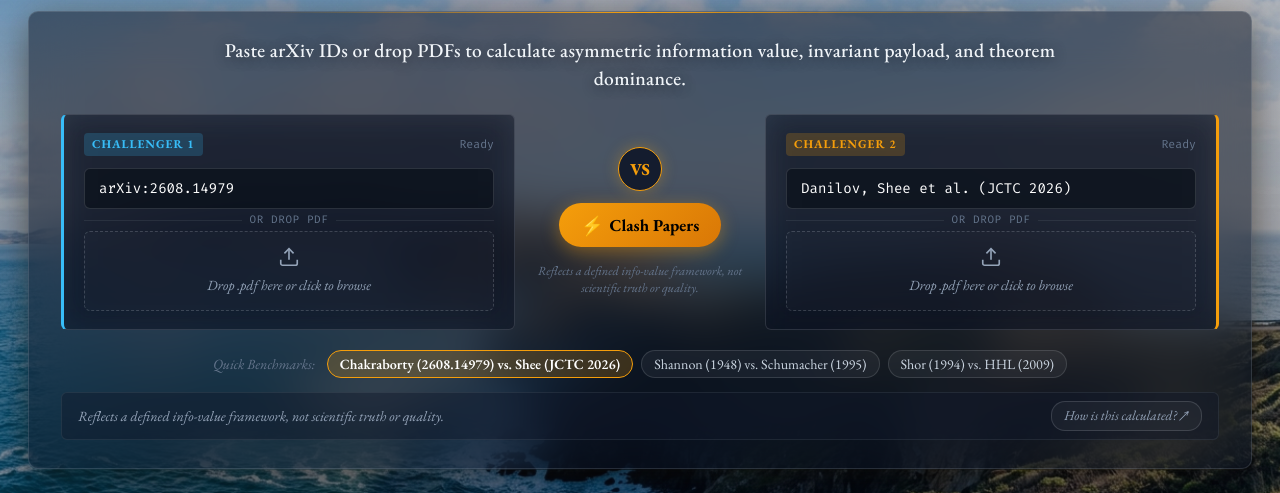
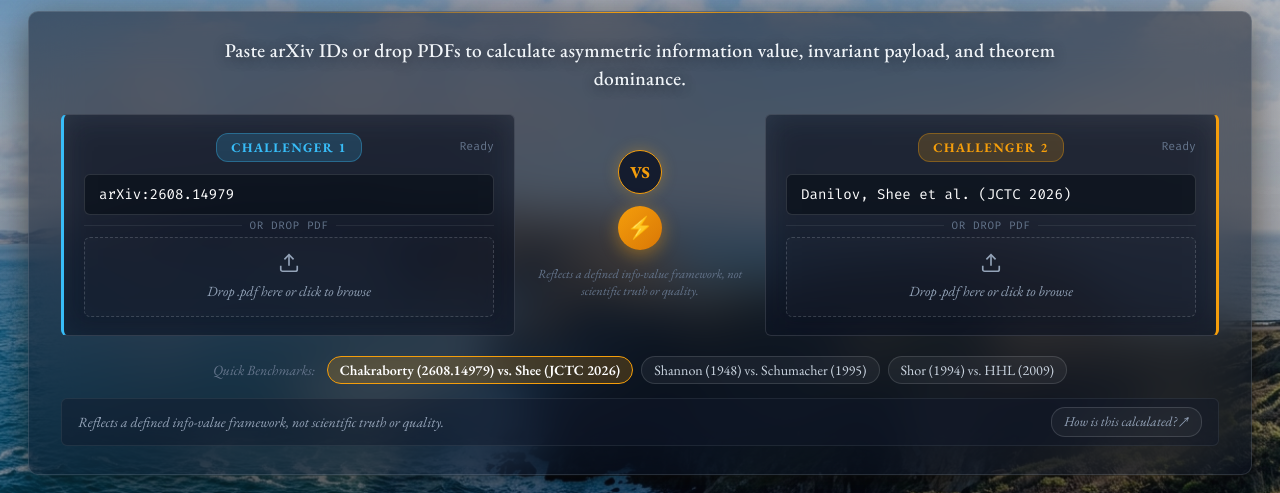
Before and after one commit to point-reyes-sound/papermache, a website built with Vite: page index.html in a window 1280 px wide. Shown: the part 158-651 px from the top of the page. Built offline with nearby package versions, Linux system fonts and the light colour scheme; files whose address does not match are found by name.

Commit message:
feat(ui): center challenger tags and convert clash button to sleek circular bolt

```diff
--- a/index.html
+++ b/index.html
@@ -47,8 +47,8 @@
           <!-- Center Clash Action Trigger -->
           <div class="clash-trigger-column">
             <div class="vs-glow-circle">VS</div>
-            <button id="btn-hero-clash" class="btn-hero-clash" title="Clash Papers and calculate Information Value">
-              <span class="bolt-icon">⚡</span> Clash Papers
+            <button id="btn-hero-clash" class="btn-hero-clash" title="Clash Papers and calculate Information Value" aria-label="Clash Papers">
+              <span class="bolt-icon">⚡</span>
             </button>
             <p class="clash-framework-note">Reflects a defined info-value framework, not scientific truth or quality.</p>
           </div>
--- a/src/main.js
+++ b/src/main.js
@@ -563,12 +563,11 @@ class PapermacheApp {
   }
 
   executeHeroClash() {
-    const origHtml = this.btnHeroClash.innerHTML;
-    this.btnHeroClash.innerHTML = '<span class="bolt-icon">⚡</span> Clashing Invariants...';
+    this.btnHeroClash.classList.add('clashing');
     this.btnHeroClash.style.opacity = '0.85';
 
     setTimeout(() => {
-      this.btnHeroClash.innerHTML = origHtml;
+      this.btnHeroClash.classList.remove('clashing');
       this.btnHeroClash.style.opacity = '1';
     }, 900);
 
--- a/src/style.css
+++ b/src/style.css
@@ -179,24 +179,38 @@ body.point-reyes-theme {
 }
 
 .dropzone-header {
+  position: relative;
   display: flex;
   align-items: center;
-  justify-content: space-between;
+  justify-content: center;
+  min-height: 28px;
 }
 
 .box-tag {
   font-family: var(--font-serif);
-  font-size: 0.75rem;
+  font-size: 0.82rem;
   font-weight: 700;
-  letter-spacing: 0.08em;
-  padding: 2px 8px;
-  border-radius: 4px;
+  letter-spacing: 0.1em;
+  padding: 3px 14px;
+  border-radius: 12px;
+  text-align: center;
 }
 
-.a-tag { background: rgba(56, 189, 248, 0.2); color: var(--accent-cyan); }
-.b-tag { background: rgba(245, 158, 11, 0.2); color: var(--accent-gold); }
+.a-tag {
+  background: rgba(56, 189, 248, 0.18);
+  color: var(--accent-cyan);
+  border: 1px solid rgba(56, 189, 248, 0.35);
+}
+
+.b-tag {
+  background: rgba(245, 158, 11, 0.18);
+  color: var(--accent-gold);
+  border: 1px solid rgba(245, 158, 11, 0.35);
+}
 
 .box-status {
+  position: absolute;
+  right: 0;
   font-family: var(--font-mono);
   font-size: 0.72rem;
   color: var(--text-dim);
@@ -297,31 +311,43 @@ body.point-reyes-theme {
 }
 
 .btn-hero-clash {
+  width: 44px;
+  height: 44px;
+  border-radius: 50%;
   background: linear-gradient(135deg, #f59e0b, #d97706);
   border: none;
   color: #000;
-  font-family: var(--font-serif);
-  font-size: 1.05rem;
-  font-weight: 700;
-  padding: 10px 22px;
-  border-radius: 24px;
   cursor: pointer;
-  box-shadow: 0 4px 18px rgba(245, 158, 11, 0.4);
+  box-shadow: 0 4px 18px rgba(245, 158, 11, 0.45);
   transition: var(--transition);
   display: inline-flex;
   align-items: center;
-  gap: 6px;
-  white-space: nowrap;
+  justify-content: center;
+  padding: 0;
+  flex-shrink: 0;
 }
 
 .btn-hero-clash:hover {
   background: linear-gradient(135deg, #fbbf24, #f59e0b);
-  transform: translateY(-2px);
-  box-shadow: 0 6px 24px rgba(245, 158, 11, 0.6);
+  transform: translateY(-2px) scale(1.08);
+  box-shadow: 0 6px 24px rgba(245, 158, 11, 0.7);
+}
+
+.btn-hero-clash.clashing .bolt-icon {
+  animation: clash-spin 0.6s ease-in-out infinite alternate;
+}
+
+@keyframes clash-spin {
+  0% { transform: scale(1) rotate(0deg); }
+  50% { transform: scale(1.25) rotate(15deg); }
+  100% { transform: scale(1.1) rotate(-15deg); }
 }
 
 .bolt-icon {
-  font-size: 1.15rem;
+  font-size: 1.35rem;
+  line-height: 1;
+  display: inline-block;
+  user-select: none;
 }
 
 .clash-framework-note {
```
